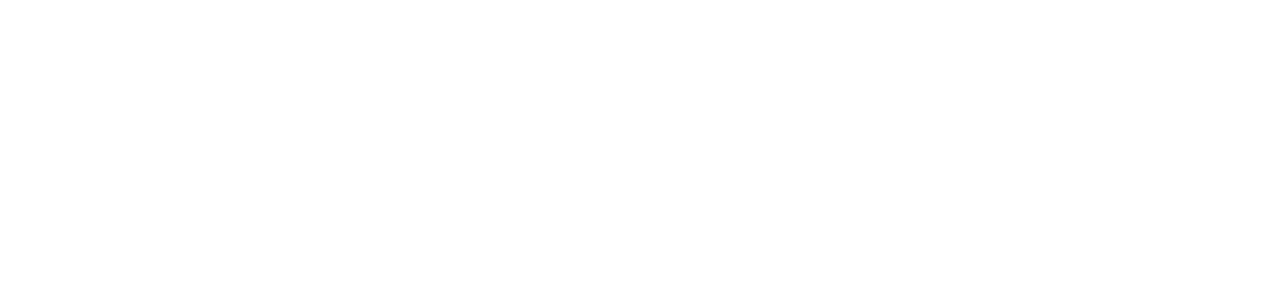
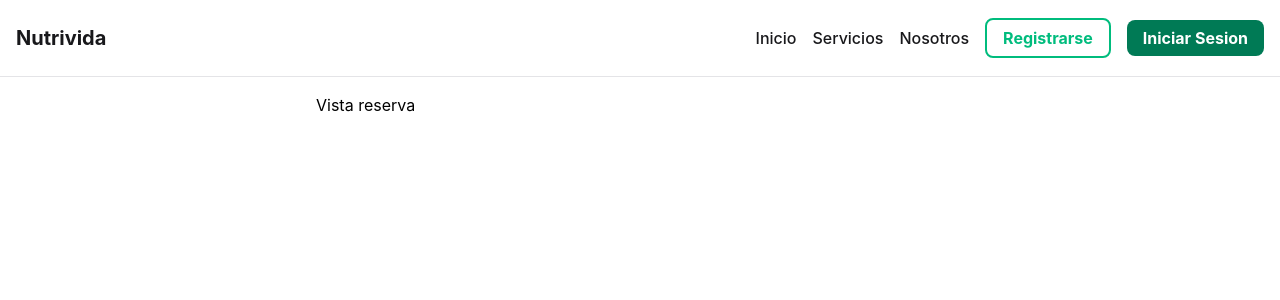
Before and after one commit to macayul-boop/Nutrivida, a React (Vite) app in the folder nutrivida/: page /secretario/reserva in a window 1280 px wide. Before the commit this address had no page. Shown: the top 300 px of the page. Built offline with nearby package versions, Linux system fonts and the light colour scheme.

Commit message:
Se agrego paginas de secretario y conexion con el header

```diff
--- a/nutrivida/src/App.jsx
+++ b/nutrivida/src/App.jsx
@@ -10,6 +10,8 @@
 import TusReservas from './pages/cliente/TusReservas';
 import AdministracionServicios from './pages/administracion/AdministracionServicios';
 import AdministracionInicio from './pages/administracion/AdministracionInicio';
+import SecretarioReserva from './pages/secretario/SecretarioReserva';
+import SecretarioHorario from './pages/secretario/SecretarioHorario';
 
 function App() {
 
@@ -32,6 +34,8 @@
           <Route path='/administracion/inicio' element={<AdministracionInicio />} />
           <Route path='/administracion/empleados' element={<AdministracionEmpleado />} />
           <Route path='/administracion/servicios' element={<AdministracionServicios />} />
+          <Route path='/secretario/reserva' element={<SecretarioReserva/>}/>
+          <Route path='/secretario/horario' element={<SecretarioHorario/>}/>
         </Route>
       </Routes>
     </BrowserRouter>
--- a/nutrivida/src/componente/Headers/HeaderEmpleado.jsx
+++ b/nutrivida/src/componente/Headers/HeaderEmpleado.jsx
@@ -74,6 +74,27 @@
                                 </section>
                             }
 
+                            {datos.rol === 'Secretario' &&
+
+                                <section>
+                                    <Link to={"/secretario/reserva"} className="p-2.5 mt-2 flex items-center rounded-md px-4 duration-300 cursor-pointer  hover:bg-blue-600">
+                                        <svg xmlns="http://www.w3.org/2000/svg" fill="none" viewBox="0 0 24 24" strokeWidth={1.5} stroke="currentColor" className="size-6">
+                                            <path strokeLinecap="round" strokeLinejoin="round" d="m20.25 7.5-.625 10.632a2.25 2.25 0 0 1-2.247 2.118H6.622a2.25 2.25 0 0 1-2.247-2.118L3.75 7.5M10 11.25h4M3.375 7.5h17.25c.621 0 1.125-.504 1.125-1.125v-1.5c0-.621-.504-1.125-1.125-1.125H3.375c-.621 0-1.125.504-1.125 1.125v1.5c0 .621.504 1.125 1.125 1.125Z" />
+                                        </svg>
+
+                                        <span className="text-[15px] ml-4 text-gray-200">Reserva</span>
+                                    </Link>
+                                    <Link to={"/secretario/horario"} className="p-2.5 mt-2 flex items-center rounded-md px-4 duration-300 cursor-pointer  hover:bg-blue-600">
+                                        <svg xmlns="http://www.w3.org/2000/svg" fill="none" viewBox="0 0 24 24" strokeWidth={1.5} stroke="currentColor" className="size-6">
+                                            <path strokeLinecap="round" strokeLinejoin="round" d="M6.75 3v2.25M17.25 3v2.25M3 18.75V7.5a2.25 2.25 0 0 1 2.25-2.25h13.5A2.25 2.25 0 0 1 21 7.5v11.25m-18 0A2.25 2.25 0 0 0 5.25 21h13.5A2.25 2.25 0 0 0 21 18.75m-18 0v-7.5A2.25 2.25 0 0 1 5.25 9h13.5A2.25 2.25 0 0 1 21 11.25v7.5m-9-6h.008v.008H12v-.008ZM12 15h.008v.008H12V15Zm0 2.25h.008v.008H12v-.008ZM9.75 15h.008v.008H9.75V15Zm0 2.25h.008v.008H9.75v-.008ZM7.5 15h.008v.008H7.5V15Zm0 2.25h.008v.008H7.5v-.008Zm6.75-4.5h.008v.008h-.008v-.008Zm0 2.25h.008v.008h-.008V15Zm0 2.25h.008v.008h-.008v-.008Zm2.25-4.5h.008v.008H16.5v-.008Zm0 2.25h.008v.008H16.5V15Z" />
+                                        </svg>
+
+                                        <span className="text-[15px] ml-4 text-gray-200">Horario Nutricionistas</span>
+                                    </Link>
+                                </section>
+
+                            }
+
                         </section>
 
                         <hr className="my-2 text-gray-600"></hr>
--- /dev/null
+++ b/nutrivida/src/pages/secretario/SecretarioHorario.jsx
@@ -0,0 +1,11 @@
+function SecretarioHorario(){
+    return(
+        <div>
+            <main className="max-w-8xl overflow-x-hidden lg:ml-[300px] ml-0 lg:ml-20 p-4">
+                <p>Vista horario</p>
+            </main>
+        </div>
+    )
+}
+
+export default SecretarioHorario
--- /dev/null
+++ b/nutrivida/src/pages/secretario/SecretarioReserva.jsx
@@ -0,0 +1,11 @@
+function SecretarioReserva(){
+    return(
+        <div>
+            <main className="max-w-8xl overflow-x-hidden lg:ml-[300px] ml-0 lg:ml-20 p-4">
+                <p>Vista reserva</p>
+            </main>
+        </div>
+    )
+}
+
+export default SecretarioReserva
```
